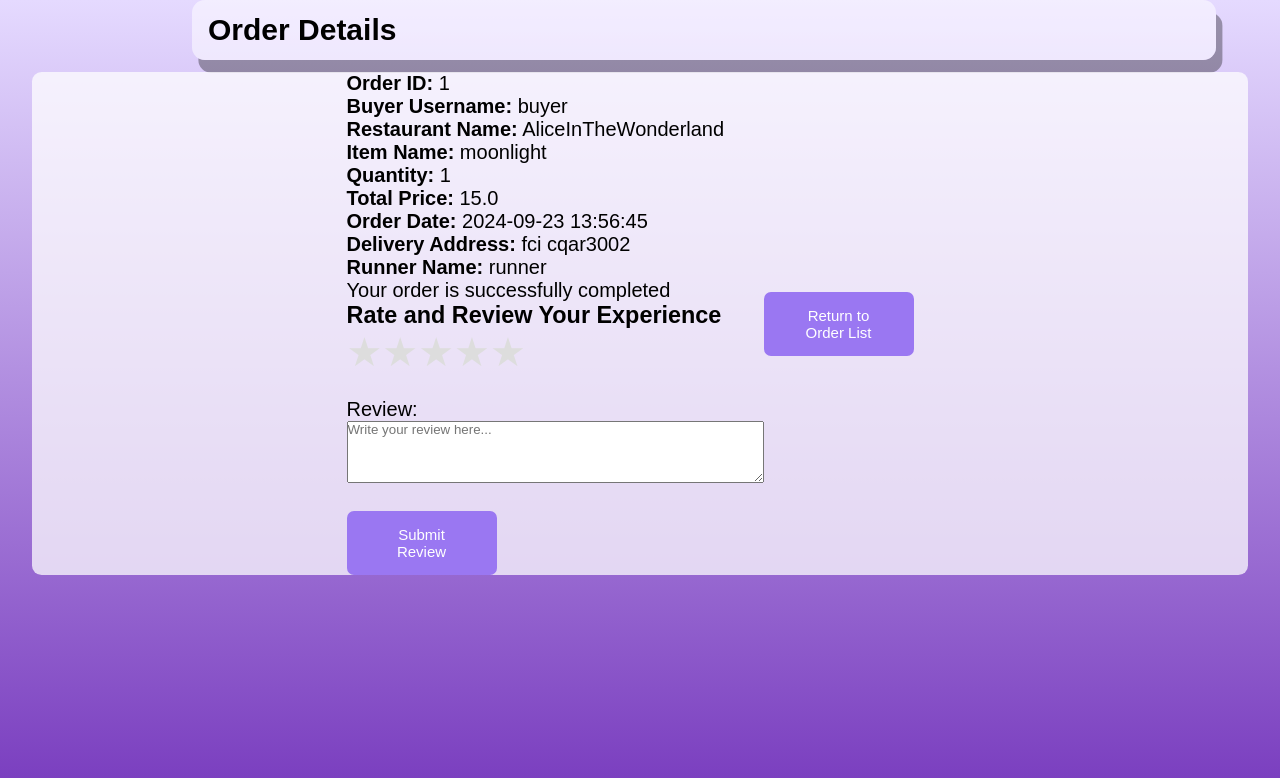
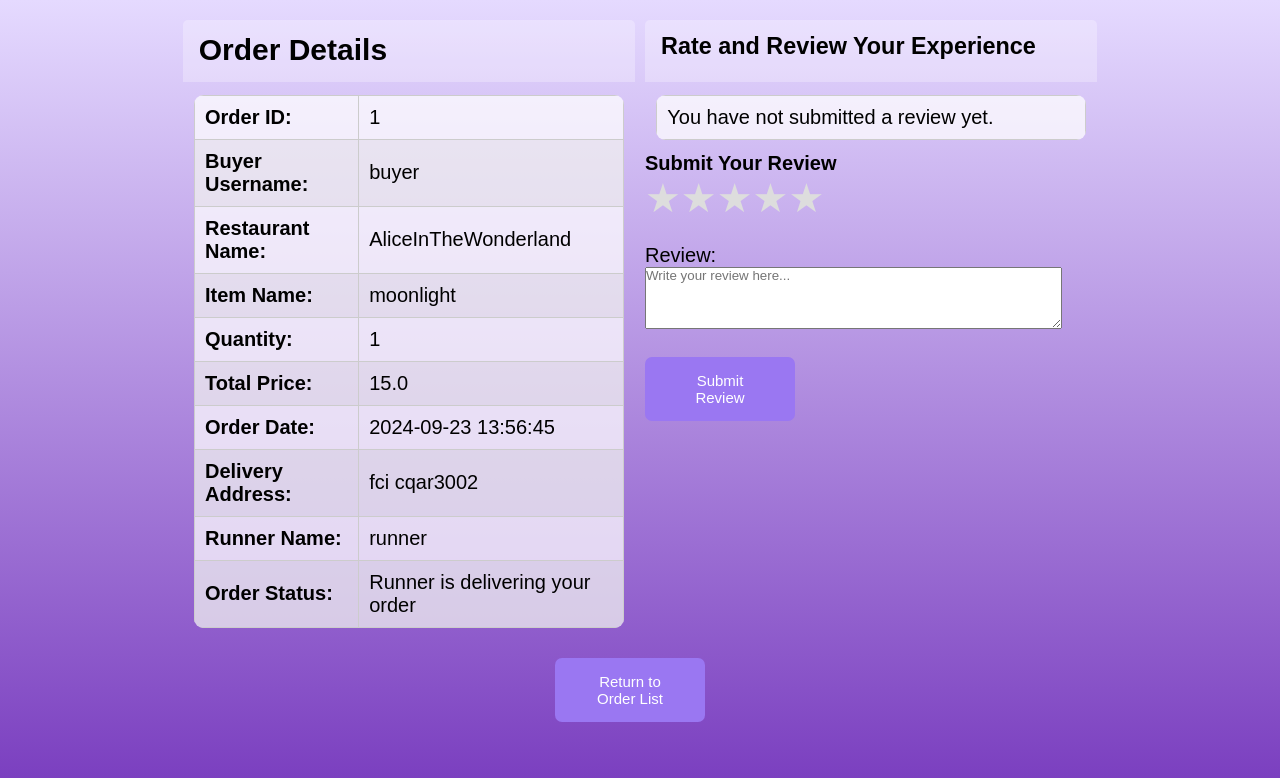
Before and after one commit to alyee18/Lari-Lari-MMU, a Flask app: page /buyer_order_details/1 in a window 1280 px wide. Shown: the top 778 px of the page. Run offline with Flask 3, Linux system fonts and the light colour scheme; data comes from the database, SQL or seed files in the repository; both versions use the stored data as it was after the commit; some libraries are stand-ins or nearby versions; some web fonts are replaced.

Commit message:
i edit the css for buyer order details

```diff
--- a/static/style(BP).css
+++ b/static/style(BP).css
@@ -235,3 +235,69 @@ tbody tr:hover{
     left: 10px;
     font-size: 25px;
 }
+
+#map {
+    height: 600px;
+    width: 90%;
+    margin: 20px 30px 20px 30px;
+}
+
+.star-rating {
+    display: inline-flex;
+    font-size: 2em;
+    justify-content: center;
+}
+.star-rating label {
+    color: #ddd;
+    cursor: pointer;
+}
+.star-rating .active {
+    color: #f5b301;
+}
+
+.table-container {
+    display: flex;
+    justify-content: space-between;
+    margin-top: 20px;
+}
+
+.order-details,
+.review-table {
+    flex: 1;
+    margin-right: 10px;
+    border-radius: 5px;
+    overflow: hidden;
+}
+
+.order-details:last-child,
+.review-table:last-child {
+    margin-right: 0;
+}
+
+table {
+    width: 100%;
+    border-collapse: collapse;
+}
+
+th,
+td {
+    border: 1px solid #ccc;
+    padding: 10px;
+    text-align: left;
+}
+
+th {
+    color: black;
+}
+
+tr:nth-child(even) {
+    background-color: #f9f9f9;
+}
+
+tr:hover {
+    background-color: #f1f1f1;
+}
+
+.return-button {
+    margin-top: 20px;
+}
--- a/templates/buyer_order_details.html
+++ b/templates/buyer_order_details.html
@@ -37,67 +37,58 @@
 </head>
 <body>
     <div class="container">
-        <div class="table">
+        <div class="table-container">
+            <div class="order-details">
                 <div class="table-header">
                     <h2>Order Details</h2>
                 </div>
-        </div>
                 <div class="table-body">
-                <div class="order-summary">
-                    <p><strong>Order ID:</strong> {{ order.id }}</p>
-                    <p><strong>Buyer Username:</strong> {{ order.buyer_username }}</p>
-                    <p><strong>Restaurant Name:</strong> {{ order.restaurant_name }}</p>
-                    <p><strong>Item Name:</strong> {{ order.item_name }}</p>
-                    <p><strong>Quantity:</strong> {{ order.quantity }}</p>
-                    <p><strong>Total Price:</strong> {{ order.total_price }}</p>
-                    <p><strong>Order Date:</strong> {{ order.order_date }}</p>
-                    <p><strong>Delivery Address:</strong> {{ order.delivery_address }}</p>
-
+                    <table>
+                        <tbody>
+                            <tr>
+                                <td><strong>Order ID:</strong></td>
+                                <td>{{ order.id }}</td>
+                            </tr>
+                            <tr>
+                                <td><strong>Buyer Username:</strong></td>
+                                <td>{{ order.buyer_username }}</td>
+                            </tr>
+                            <tr>
+                                <td><strong>Restaurant Name:</strong></td>
+                                <td>{{ order.restaurant_name }}</td>
+                            </tr>
+                            <tr>
+                                <td><strong>Item Name:</strong></td>
+                                <td>{{ order.item_name }}</td>
+                            </tr>
+                            <tr>
+                                <td><strong>Quantity:</strong></td>
+                                <td>{{ order.quantity }}</td>
+                            </tr>
+                            <tr>
+                                <td><strong>Total Price:</strong></td>
+                                <td>{{ order.total_price }}</td>
+                            </tr>
+                            <tr>
+                                <td><strong>Order Date:</strong></td>
+                                <td>{{ order.order_date }}</td>
+                            </tr>
+                            <tr>
+                                <td><strong>Delivery Address:</strong></td>
+                                <td>{{ order.delivery_address }}</td>
+                            </tr>
                             {% if order.runner_name %}
-                    <p><strong>Runner Name:</strong> {{ order.runner_name }}</p>
+                            <tr>
+                                <td><strong>Runner Name:</strong></td>
+                                <td>{{ order.runner_name }}</td>
+                            </tr>
                             {% endif %}
-
-                    {% if order.order_status == 'completed' %}
+                        </tr>
+                        <tr>
+                            <td><strong>Order Status:</strong></td>
+                            <td>
+                                {% if order.status == 'completed' %}
                                     <p class="status-message">Your order is successfully completed</p>
-
-                        {% if submitted_review %}
-                        <div class="submitted-review">
-                            <h3>Thank you for your review!</h3>
-                            <p><strong>Your Rating:</strong></p>
-                            <div class="star-rating">
-                                {% for i in range(1, 6) %}
-                                    {% if i <= submitted_review[0] %}
-                                        <label class="active">&#9733;</label>
-                                    {% else %}
-                                        <label>&#9734;</label>
-                                    {% endif %}
-                                {% endfor %}
-                            </div>
-                            <p><strong>Your Review:</strong> {{ submitted_review[1] }}</p>
-                        </div>
-
-                        {% else %}
-                            <!-- Show rating and review form only when the order is complete and no review has been submitted -->
-                            <h3>Rate and Review Your Experience</h3>
-                            <form action="{{ url_for('submit_review', order_id=order.id) }}" method="POST" id="rating-form">
-
-                                <!-- Star Rating System -->
-                                <div class="star-rating" id="star-rating">
-                                    <label data-value="1">&#9733;</label>
-                                    <label data-value="2">&#9733;</label>
-                                    <label data-value="3">&#9733;</label>
-                                    <label data-value="4">&#9733;</label>
-                                    <label data-value="5">&#9733;</label>
-                                </div>
-                                <input type="hidden" name="rating" id="rating-value" required><br><br>
-
-                                <label for="review">Review:</label><br>
-                                <textarea name="review" id="review" rows="4" cols="50" placeholder="Write your review here..." required></textarea><br><br>
-
-                                <button type="submit" class="button">Submit Review</button>
-                            </form>
-                        {% endif %}
-
                                 {% elif order.status == 'picked up' %}
                                     <p class="status-message">Runner is delivering your order</p>
                                 {% elif order.status == 'preparing' %}
@@ -107,6 +98,63 @@
                                 {% else %}
                                     <p class="status-message">Order status: {{ order.status }}</p>
                                 {% endif %}
+                            </td>
+                        </tr>
+                        </tbody>
+                    </table>
+                </div>
+            </div>
+
+            <div class="review-table">
+                <div class="table-header">
+                    <h3>Rate and Review Your Experience</h3>
+                </div>
+                <div class="table-body">
+                    <table>
+                        <tbody>
+                            {% if submitted_review %}
+                            <tr>
+                                <td><strong>Your Rating:</strong></td>
+                                <td>
+                                    <div class="star-rating">
+                                        {% for i in range(1, 6) %}
+                                            <label class="{{ 'active' if i <= submitted_review[0] else '' }}">&#9733;</label>
+                                        {% endfor %}
+                                    </div>
+                                </td>
+                            </tr>
+                            <tr>
+                                <td><strong>Your Review:</strong></td>
+                                <td>{{ submitted_review[1] }}</td>
+                            </tr>
+                            {% else %}
+                            <tr>
+                                <td colspan="2">You have not submitted a review yet.</td>
+                            </tr>
+                            {% endif %}
+                        </tbody>
+                    </table>
+                </div>
+
+                {% if order.order_status == 'completed' and not submitted_review %}
+                <div class="rate-review-form">
+                    <h4>Submit Your Review</h4>
+                    <form action="{{ url_for('submit_review', order_id=order.id) }}" method="POST" id="rating-form">
+                        <div class="star-rating" id="star-rating">
+                            <label data-value="1">&#9733;</label>
+                            <label data-value="2">&#9733;</label>
+                            <label data-value="3">&#9733;</label>
+                            <label data-value="4">&#9733;</label>
+                            <label data-value="5">&#9733;</label>
+                        </div>
+                        <input type="hidden" name="rating" id="rating-value" required><br><br>
+                        <label for="review">Review:</label><br>
+                        <textarea name="review" id="review" rows="4" cols="50" placeholder="Write your review here..." required></textarea><br><br>
+                        <button type="submit" class="button">Submit Review</button>
+                    </form>
+                </div>
+                {% endif %}
+            </div>
         </div>
 
         <div class="return-button">
@@ -115,7 +163,6 @@
 
         {% if order.order_status != 'completed' and order.runner_name and order.runner_lat and order.runner_lng %}
         <div id="map"></div>
-
         <script src="https://cdn.socket.io/4.0.0/socket.io.min.js"></script>
         <script src="https://unpkg.com/leaflet-routing-machine/dist/leaflet-routing-machine.js"></script>
         <script>
@@ -151,7 +198,6 @@
         </script>
         {% endif %}
     </div>
-    </div>
 
     <!-- Star Rating Script -->
     <script>
```
Also changed, not shown: database.db (added). Lines whose indentation alone changed are shown as unchanged.
